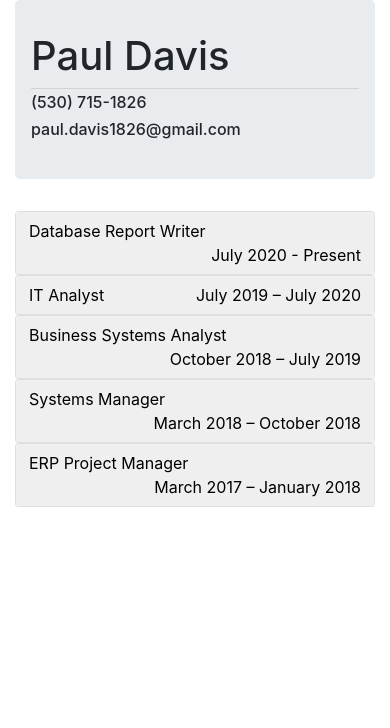
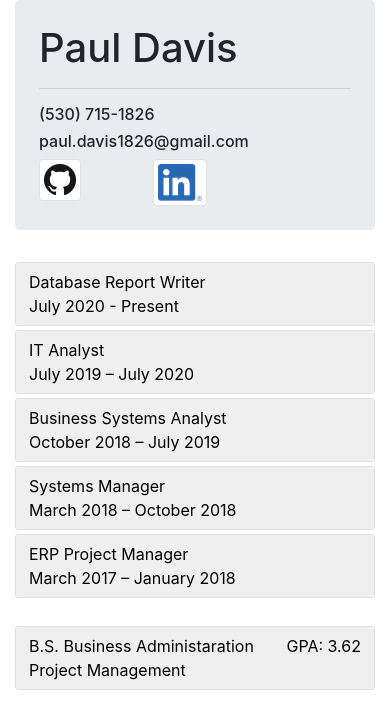
Before and after one commit to PaulthRobert-zz/PaulthRobert.github.io, a React app: page / in a window 390 px wide. Shown: the top 728 px of the page. Built offline with nearby package versions, Linux system fonts and the light colour scheme.

Commit message:
got the breakpoints on dates on work experience right!

```diff
--- /dev/null
+++ b/src/Education.js
@@ -0,0 +1,48 @@
+//Education.js
+
+import React from 'react'
+
+class Education extends React.Component{
+render(){
+    return(
+    <div className='container'>
+        {/* //educationOne */}
+        <div className='accordian pt-4' id='edOne'>
+                <div className='card'>
+                    <h5 className='mb-0'>
+                        <button
+                            className='btn btn-block'
+                            type='button'
+                            data-toggle='collapse'
+                            data-target='#collapseEdOne'
+                            aria-controls='collapseEdOne'>
+                                <div className='row'>
+                                    <div className='col d-flex justify-content-start'>B.S. Business Administaration</div>
+                                    <div className='col d-inline-flex justify-content-end'>GPA: 3.62</div>
+                                </div>
+                                <div className='row'>
+                                    <div className='col d-flex justify-content-start'> Project Management</div>
+                                </div>
+                        </button>
+                    </h5>
+                    <div
+                        id='collapseEdOne'
+                        className='collapse'
+                        aria-labelledby='headingOne'
+                        data-parent='#edOne'>
+                        <div className='card-body p-2'>
+                            <div className='row'>
+                                <div className='col'>California State University Chico</div>
+                                <div className='col d-inline-flex justify-content-end'>Graduated May 2015</div>
+                            </div>
+                            Outstanding Achievement in Management
+                        </div>
+                    </div>
+                </div>
+            </div>
+        </div>
+        )
+    }
+}
+
+export default Education
--- a/src/Resume.js
+++ b/src/Resume.js
@@ -2,14 +2,16 @@
 
 import React from 'react'
 import ResumeHeader from './ResumeHeader'
-import ResumeBody from './ResumeBody'
+import WorkExperience from './WorkExperience'
+import Education from './Education'
 
 class Resume extends React.Component{
     render(){
         return(
             <div>
                 <ResumeHeader/>
-                <ResumeBody/>
+                <WorkExperience/>
+                <Education/>
             </div>
         )
     }
--- a/src/ResumeHeader.js
+++ b/src/ResumeHeader.js
@@ -6,11 +6,31 @@ class ResumeHeader extends React.Component{
     render(){
         return(
             <div className='container'>
-                <div className='jumbotron'>
-                    <h1 className='display-6'>Paul Davis</h1>
-                    <hr className='my-1'></hr>
+                <div className='jumbotron p-4'>
+                    <h1 className='display-6'>
+                        <div className='row'>
+                            <div className='col'>Paul Davis</div>
+                        </div>
+                    </h1>
+                    <hr></hr>
                     <h6>(530) 715-1826</h6>
                     <h6>paul.davis1826@gmail.com</h6>
+                    <div className='row'>
+                        <div className='col-sm-2 col-4'>
+                            <div className='thumbnail'>
+                                <a href='https://github.com/PaulthRobert/'>
+                                    <img src='src\graphics\GitHub-Mark-32px.png' className='img-thumbnail'/>
+                                </a>
+                            </div>
+                        </div>
+                        <div className='col-sm-2 col-4 d-flex justify-content-start' >
+                            <div className='thumbnail'>
+                                <a href='https://www.linkedin.com/in/paulrobertdavis/'>
+                                    <img src='src\graphics\LI-In-Bug.png' className='img-thumbnail'></img>
+                                </a>
+                            </div>
+                        </div>
+                    </div>
                 </div>
             </div>
         )
--- a/src/ResumeBody.js
+++ b/src/WorkExperience.js
@@ -1,13 +1,14 @@
-//ResumeBody.js
+//WorkExperience.js
+
 import React from 'react'
 
-class ResumeBody extends React.Component{
+class WorkExperience extends React.Component{
     render(){
         return(
             <div className='container'>
 
             {/* //jobOne */}
-                <div className='accordian' id='jobOne'>
+            <div className='accordian pb-1' id='jobOne'>
                 <div className='card'>
                     <h5 className='mb-0'>
                         <button
@@ -17,8 +18,8 @@ class ResumeBody extends React.Component{
                             data-target='#collapseOne'
                             aria-controls='collapseOne'>
                                 <div className='row'>
-                                        <div className='col d-flex justify-content-start'>Database Report Writer</div>
-                                        <div className='col d-inline-flex justify-content-end'>July 2020 - Present</div>
+                                    <div className='col-12 col-sm-6 d-flex justify-content-start'>Database Report Writer</div>
+                                    <div className='col-12 justify-content-start col-sm-6 d-flex justify-content-sm-end'>July 2020 - Present</div>
                                 </div>
                         </button>
                     </h5>
@@ -32,13 +33,18 @@ class ResumeBody extends React.Component{
                                 <div className='col'>DCI Donor Services</div>
                                 <div className='col d-inline-flex justify-content-end'>Sacramento, CA</div>
                             </div>
-                                Author SQL ETL on the Business Intelligence team under the Director of Process Improvement. Develop SQL Ad Hoc, SSRS paginated and Power BI dashboards utilizing multiple internal and external sources. Responsible for development of multiple high priority executive facing projects. Developed in PowerShell a prototype software solution to automate a highly manual medical record review process. The prototype was “full stack” with SQL data read, processing, and user interface. The prototype was adopted in full and used as a design for in house developers to refactor in C#.
+                            Authored SQL ETL on the Business Intelligence team under the Director of Process Improvement.
+                            Developed timely SQL Ad Hoc queries and reports. Designed and developed SSRS paginated reports and Power BI dashboards utilizing multiple internal and external data sources.
+                            Responsible for development of multiple high priority executive facing deliverables.
+                            Developed in PowerShell a prototype software solution to automate a highly manual medical record review process. The prototype was “full stack” with SQL data read, PowerShell data processing, and and interactive user interface.
+                            The prototype was adopted in full by the development team and the tool is being utilized currently, saving tens of hours per week for multiple users.
                         </div>
                     </div>
                 </div>
             </div>
+
             {/* //jobTwo */}
-                <div className='accordian' id='jobTwo'>
+            <div className='accordian pb-1' id='jobTwo'>
                 <div className='card'>
                     <h5 className='mb-0'>
                         <button
@@ -49,7 +55,7 @@ class ResumeBody extends React.Component{
                             aria-controls='collapseTwo'>
                                 <div className='row'>
                                     <div className='col col d-flex justify-content-start'>IT Analyst</div>
-                                        <div className='col d-flex justify-content-end'>July 2019 – July 2020</div>
+                                    <div className='col-12 justify-content-start col-sm-6 d-flex justify-content-sm-end'>July 2019 – July 2020</div>
                                 </div>
                         </button>
                     </h5>
@@ -64,8 +70,9 @@ class ResumeBody extends React.Component{
                     </div>
                 </div>
             </div>
+
             {/* //jobThree */}
-            <div className='accordian' id='jobThree'>
+            <div className='accordian pb-1' id='jobThree'>
                     <div className='card'>
                         <h5 className='mb-0'>
                             <button
@@ -76,7 +83,7 @@ class ResumeBody extends React.Component{
                                 aria-controls='collapseThree'>
                                     <div className='row'>
                                         <div className='col col d-flex justify-content-start'>Business Systems Analyst</div>
-                                        <div className='col d-flex justify-content-end'>October 2018 – July 2019</div>
+                                        <div className='col-12 justify-content-start col-sm-6 d-flex justify-content-sm-end'>October 2018 – July 2019</div>
                                     </div>
                             </button>
                         </h5>
@@ -92,7 +99,7 @@ class ResumeBody extends React.Component{
                     </div>
             </div>
             {/* //jobFour */}
-            <div className='accordian' id='jobFour'>
+            <div className='accordian pb-1' id='jobFour'>
                     <div className='card'>
                         <h5 className='mb-0'>
                             <button
@@ -103,7 +110,7 @@ class ResumeBody extends React.Component{
                                 aria-controls='collapseFour'>
                                     <div className='row'>
                                         <div className='col col d-flex justify-content-start'>Systems Manager</div>
-                                        <div className='col d-flex justify-content-end'>March 2018 – October 2018</div>
+                                        <div className='col-12 justify-content-start col-sm-6 d-flex justify-content-sm-end'>March 2018 – October 2018</div>
                                     </div>
                             </button>
                         </h5>
@@ -128,7 +135,7 @@ class ResumeBody extends React.Component{
                     </div>
             </div>
             {/* //jobFive */}
-            <div className='accordian' id='jobFive'>
+            <div className='accordian pb-1' id='jobFive'>
                     <div className='card'>
                         <h5 className='mb-0'>
                             <button
@@ -139,7 +146,7 @@ class ResumeBody extends React.Component{
                                 aria-controls='collapseFive'>
                                     <div className='row'>
                                         <div className='col col d-flex justify-content-start'>ERP Project Manager</div>
-                                        <div className='col d-flex justify-content-end'>March 2017 – January 2018</div>
+                                        <div className='col-12 justify-content-start col-sm-6 d-flex justify-content-sm-end'>March 2017 – January 2018</div>
                                     </div>
                             </button>
                         </h5>
@@ -159,4 +166,4 @@ class ResumeBody extends React.Component{
     }
 }
 
-export default ResumeBody
+export default WorkExperience
```
Also changed, not shown: src/graphics/GitHub-Mark-32px.png (added), src/graphics/LI-In-Bug.png (added), src/index.html (line endings or trailing spaces), 2 other files (tests, documents, lock files or other folders). Lines whose indentation alone changed are shown as unchanged.
